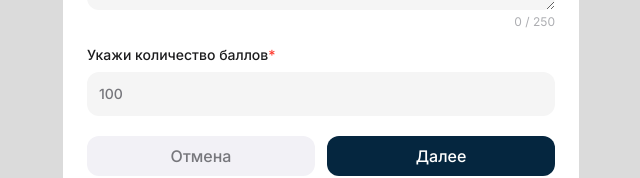
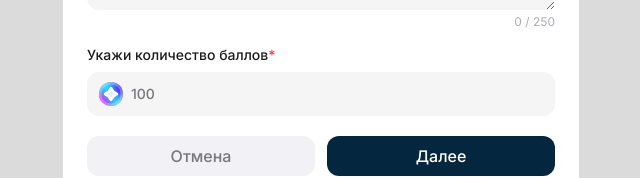
Before and after one commit to AnnaGolmakova/vue-form-test, a Vue app: page / in a window 1280 px wide. Both pictures are taken after a click on the button "Создать промокод". Shown: the part 497-675 px from the top of the page, without its empty margins (319-959 px from the left). Built offline with nearby package versions, Linux system fonts and the light colour scheme.

Commit message:
Allow to pass decoration as Input slots

```diff
--- a/src/components/Input.vue
+++ b/src/components/Input.vue
@@ -30,14 +30,16 @@ const { value, errorMessage } = useField(() => name);
     <label :for="uniqueId">
       {{ label }}<span class="required" v-if="required">*</span>
     </label>
+    <div class="wrapper" :class="{ error: invalid || errorMessage }">
+      <slot></slot>
       <input
-      :class="{ error: invalid || errorMessage }"
         :id="uniqueId"
         :name="name"
         :placeholder="placeholder"
         v-bind="$attrs"
         v-model="value"
       />
+    </div>
     <div class="error-text" v-if="invalidText || errorMessage">
       {{ invalidText || errorMessage }}
     </div>
@@ -57,12 +59,11 @@ label {
   line-height: 18px;
 }
 input {
+  flex-grow: 1;
   box-sizing: border-box;
   border: none;
-  border-radius: 12px;
-  background-color: var(--input-background);
-  padding: 12px 12px;
-  height: 44px;
+  background-color: transparent;
+  padding: 12px 0px;
   color: var(--text-primary);
   font-weight: 500;
   font-size: 14px;
@@ -71,6 +72,22 @@ input {
 }
 input::placeholder {
   color: var(--text-secondary);
+}
+input:focus {
+  outline: none;
+}
+.wrapper {
+  display: flex;
+  flex-direction: row;
+  align-items: center;
+  gap: 8px;
+  border-radius: 12px;
+  background-color: var(--input-background);
+  padding: 0px 12px;
+  height: 44px;
+}
+.wrapper:has(input:focus) {
+  outline: 2px solid var(--accent);
 }
 .required {
   color: var(--danger);
--- a/src/components/TextArea.vue
+++ b/src/components/TextArea.vue
@@ -91,6 +91,9 @@ textarea {
 textarea::placeholder {
   color: var(--text-secondary);
 }
+textarea:focus {
+  outline: 2px solid var(--accent);
+}
 .invalid {
   border: 1px solid var(--danger);
 }
--- a/src/forms/CreatePromocodeForm.vue
+++ b/src/forms/CreatePromocodeForm.vue
@@ -6,6 +6,7 @@ import TextArea from "../components/TextArea.vue";
 import DatePicker from "../components/DatePicker.vue";
 import RadioGroup from "../components/RadioGroup.vue";
 import Tabs from "../components/Tabs.vue";
+import BonusIcon from "../assets/bonus-icon.svg";
 
 import { computed, useId, ref, onMounted, onBeforeUnmount } from "vue";
 import { Form } from "vee-validate";
@@ -104,6 +105,7 @@ onBeforeUnmount(() => {
       @select="(id: number) => handleTabSelection(id)"
     />
 
+    <!-- @vue-ignore -->
     <Form
       keep-values
       :initial-values="formValues"
@@ -140,7 +142,9 @@ onBeforeUnmount(() => {
           min="1"
           type="number"
           required
-        />
+        >
+          <BonusIcon />
+        </Input>
       </fieldset>
 
       <!-- Second step fields -->
```
Also changed, not shown: src/assets/bonus-icon.svg (added). Lines whose indentation alone changed are shown as unchanged.
